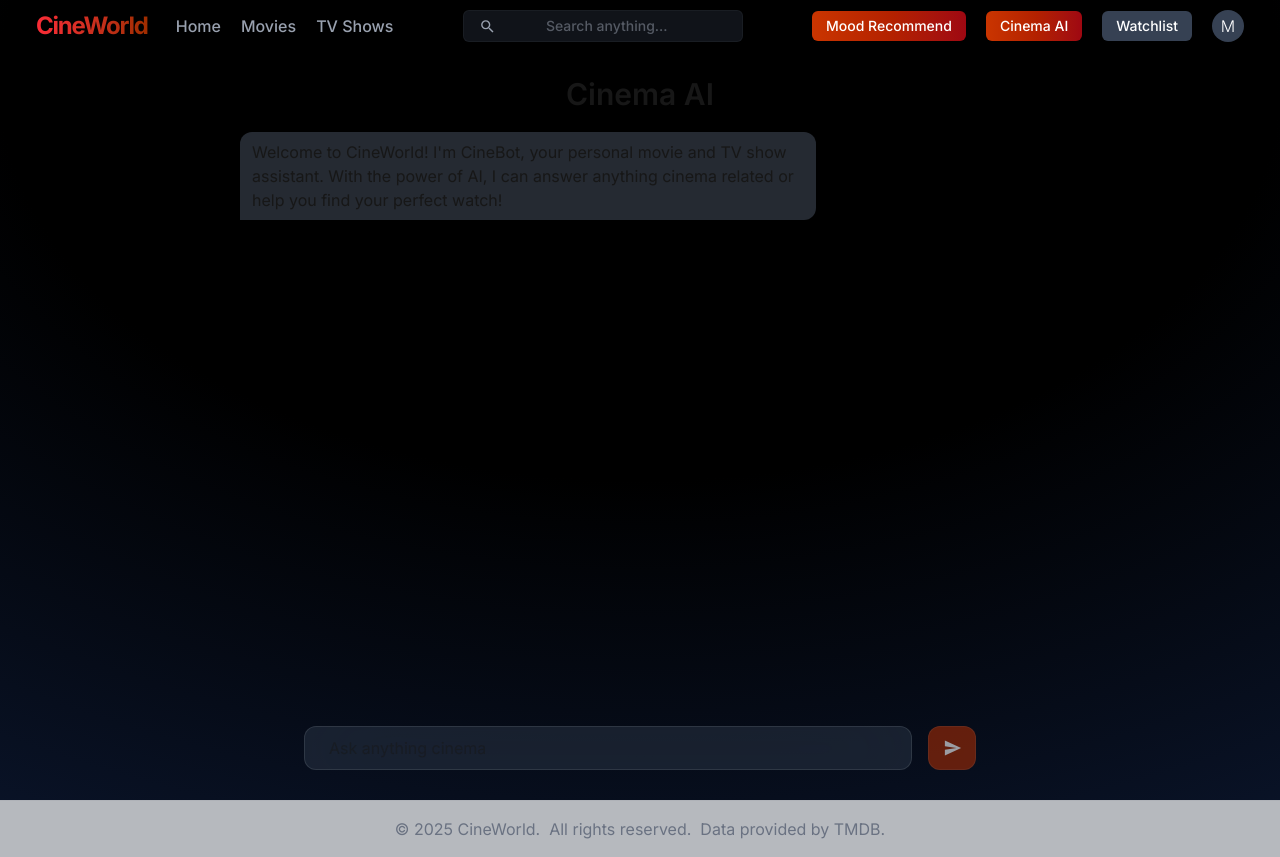
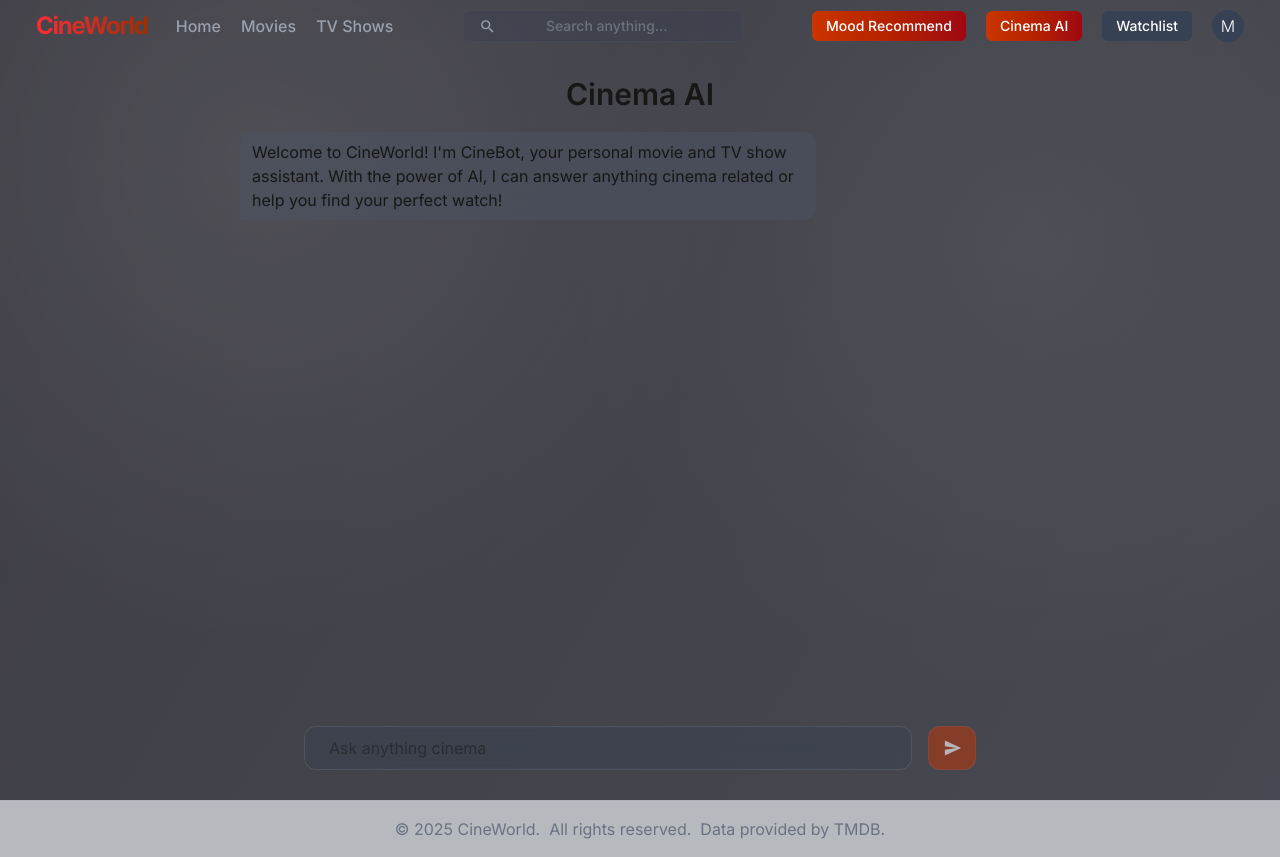
Before and after one commit to divasgt/cineworld, a Next.js app: page /cinema-ai in a window 1280 px wide. Built offline with nearby package versions, Linux system fonts and the light colour scheme.

Commit message:
Style: Page BG changed

```diff
--- a/src/components/PageBg.jsx
+++ b/src/components/PageBg.jsx
@@ -1,31 +1,31 @@
 export default function PageBg() {
   // from https://patterncraft.fun
 
-
   // style for parent div:bg-black fixed -z-1 top-0 right-0 bottom-0 left-0
-//   return (
-//   <div className="bg-black fixed -z-1 top-0 right-0 bottom-0 left-0">
-//   {/* Cosmic Noise */}
-//   <div
-//     className="absolute inset-0 z-0"
-//     style={{
-//       background: "radial-gradient(circle at 20% 20%, rgba(255,255,255,0.08) 0%, transparent 40%), radial-gradient(circle at 80% 30%, rgba(255,255,255,0.05) 0%, transparent 40%), linear-gradient(120deg, #0f0e17 0%, #1a1b26 100%)"
-//     }}
-//   />
-//   {/* Your Content/Components */}
-// </div>
-//   )
 
   return (
-  <div className="bg-black fixed -z-1 top-0 right-0 bottom-0 left-0">
-    {/* Dark Horizon Glow */}
+  <div className="bg-black fixed -z-1 top-0 right-0 bottom-0 left-0 opacity-80">
+    {/* Cosmic Noise */}
     <div
       className="absolute inset-0 z-0"
       style={{
-        background: "radial-gradient(125% 125% at 50% 10%, #000000 40%, #0d1a36 100%)",
+        background: "radial-gradient(circle at 20% 20%, rgba(255,255,255,0.08) 0%, transparent 40%), radial-gradient(circle at 80% 30%, rgba(255,255,255,0.05) 0%, transparent 40%), linear-gradient(120deg, #0f0e17 0%, #1a1b26 100%)"
       }}
     />
     {/* Your Content/Components */}
   </div>
   )
+
+  // return (
+  // <div className="bg-black fixed -z-1 top-0 right-0 bottom-0 left-0">
+  //   {/* Dark Horizon Glow */}
+  //   <div
+  //     className="absolute inset-0 z-0"
+  //     style={{
+  //       background: "radial-gradient(125% 125% at 50% 10%, #000000 40%, #0d1a36 100%)",
+  //     }}
+  //   />
+  //   {/* Your Content/Components */}
+  // </div>
+  // )
 }
```
